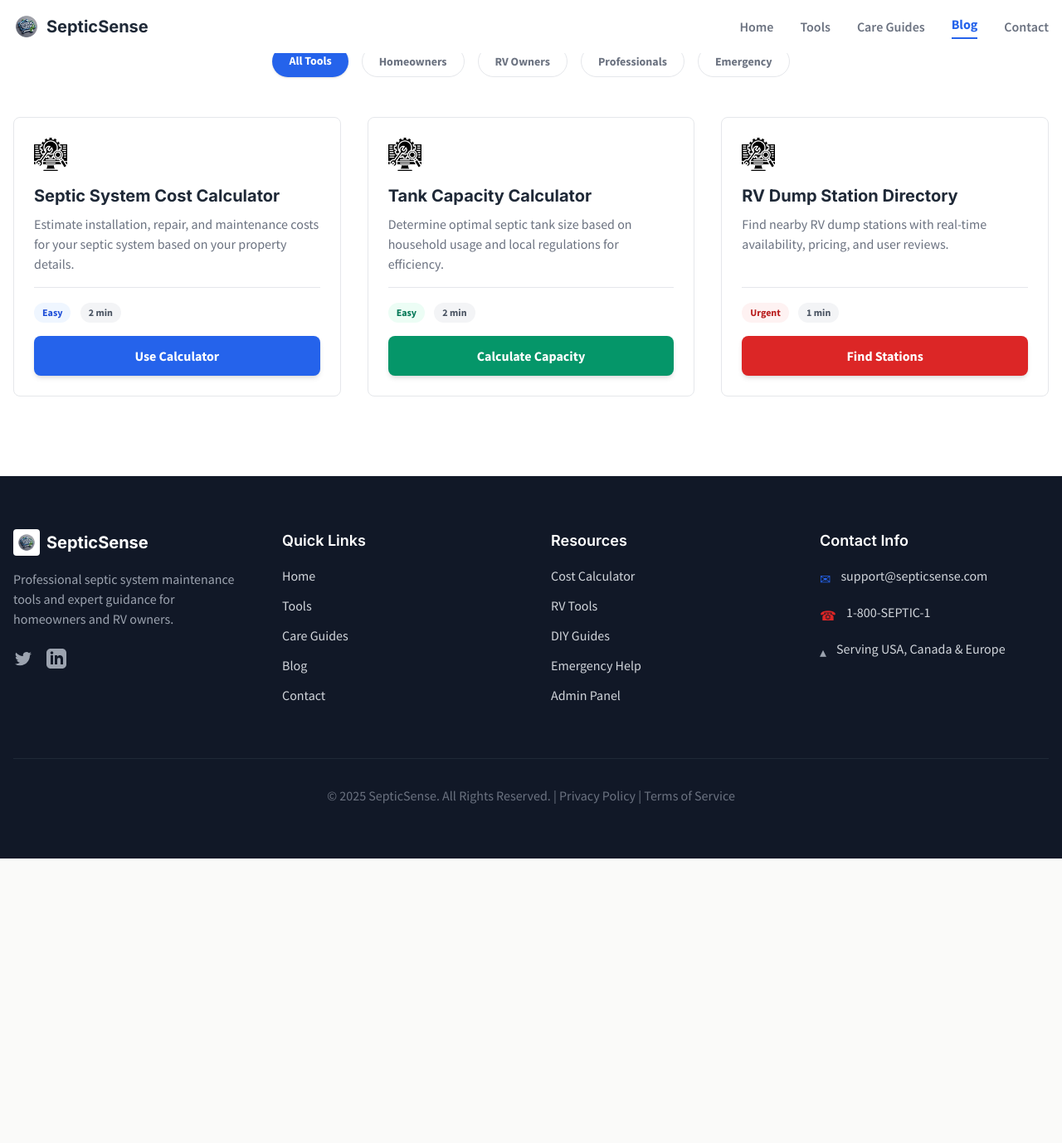
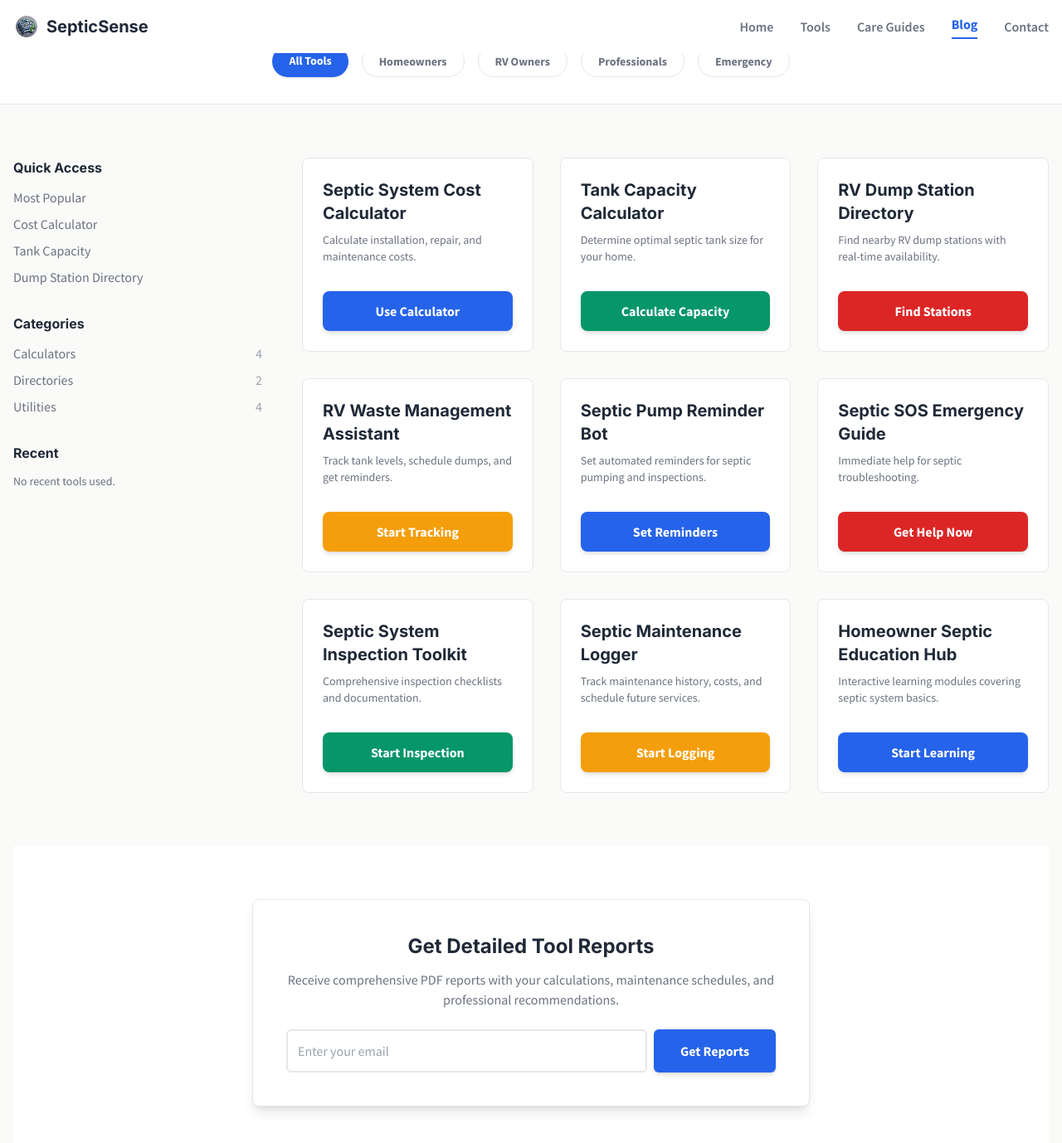
Before and after one commit to septicsense/Septic-Sense, a Jekyll site: the page built from tools.html, in a window 1280 px wide and 1400 px high, scrolled down 297 px. Shown: the top 1378 px of the window at 83% size. Built offline with Jekyll 4.4.1, drawn with Linux system fonts in a browser that asks for light colours; nearby versions of some CDN libraries; before the commit the page ends 1332 px from its top, so only the background shows below that.

Commit message:
Update tools.html

```diff
--- a/tools.html
+++ b/tools.html
@@ -1,28 +1,25 @@
 ---
-# /tools.html
+# /tools.html (Corrected Full Design)
 layout: default
 title: Professional Septic Tools & Calculators
 description: Access 10 interactive calculators and utilities designed for homeowners, professionals, and RV owners to manage their septic systems effectively.
 ---
 
-<div class="bg-white">
 <!-- Page Header -->
-  <div class="container mx-auto px-4 pt-12 pb-8 text-center">
+<div class="bg-surface border-b border-border">
+  <div class="container mx-auto px-4 pt-12 pb-8">
+    <div class="text-center">
       <h1 class="text-4xl md:text-5xl font-extrabold font-heading text-text-primary">Professional Septic Tools & Calculators</h1>
       <p class="mt-4 text-lg text-text-secondary max-w-3xl mx-auto">Access 10 interactive calculators and utilities designed for homeowners and RV owners. Get accurate estimates and expert guidance.</p>
     </div>
-
     <!-- Search and Filter Bar -->
-  <div class="container mx-auto px-4 pb-12">
-    <div class="max-w-4xl mx-auto">
-        <!-- Search Input -->
+    <div class="mt-8 max-w-4xl mx-auto">
       <div class="relative">
         <input type="search" placeholder="Search tools and calculators..." class="w-full p-4 pl-12 text-lg border-2 border-border rounded-lg focus:outline-none focus:ring-2 focus:ring-primary-100 focus:border-primary">
         <div class="absolute inset-y-0 left-0 pl-4 flex items-center pointer-events-none">
           <svg class="h-6 w-6 text-gray-400" fill="none" stroke="currentColor" viewBox="0 0 24 24"><path stroke-linecap="round" stroke-linejoin="round" stroke-width="2" d="M21 21l-6-6m2-5a7 7 0 11-14 0 7 7 0 0114 0z"></path></svg>
         </div>
       </div>
-        <!-- Filter Tabs -->
       <div class="mt-6 flex flex-wrap justify-center gap-2 md:gap-4">
         <a href="#" class="px-5 py-2 text-sm font-bold bg-primary text-white rounded-full shadow">All Tools</a>
         <a href="#" class="px-5 py-2 text-sm font-bold bg-surface text-text-secondary border border-border rounded-full hover:bg-gray-100">Homeowners</a>
@@ -32,55 +29,152 @@ description: Access 10 interactive calculators and utilities designed for homeow
       </div>
     </div>
   </div>
+</div>
 
-  <!-- Tools Grid -->
-  <div class="container mx-auto px-4 pb-16 sm:pb-24">
-    <div class="grid grid-cols-1 md:grid-cols-2 lg:grid-cols-3 gap-8">
+<!-- Main Content Area -->
+<div class="container mx-auto px-4 py-16">
+  <div class="flex flex-col lg:flex-row gap-12">
 
-      <!-- Tool Card 1: Cost Calculator -->
-      <div class="bg-surface p-6 rounded-lg border border-border shadow-card hover:shadow-card-elevated transition-shadow flex flex-col">
-        <div class="flex-grow">
-          <img src="{{ '/assets/images/interactive-tools-icon.png' | relative_url }}" class="h-10 w-10 mb-4" alt="Calculator Icon">
+    <!-- Left Sidebar -->
+    <aside class="w-full lg:w-1/4">
+      <div class="space-y-8 sticky top-24">
+        <!-- Quick Access -->
+        <div>
+          <h3 class="font-bold font-heading text-text-primary">Quick Access</h3>
+          <ul class="mt-3 space-y-2 text-text-secondary">
+            <li><a href="#" class="hover:text-primary hover:underline">Most Popular</a></li>
+            <li><a href="#" class="hover:text-primary hover:underline">Cost Calculator</a></li>
+            <li><a href="#" class="hover:text-primary hover:underline">Tank Capacity</a></li>
+            <li><a href="#" class="hover:text-primary hover:underline">Dump Station Directory</a></li>
+          </ul>
+        </div>
+        <!-- Categories -->
+        <div>
+          <h3 class="font-bold font-heading text-text-primary">Categories</h3>
+          <ul class="mt-3 space-y-2 text-text-secondary">
+            <li><a href="#" class="hover:text-primary hover:underline flex justify-between">Calculators <span class="text-gray-400">4</span></a></li>
+            <li><a href="#" class="hover:text-primary hover:underline flex justify-between">Directories <span class="text-gray-400">2</span></a></li>
+            <li><a href="#" class="hover:text-primary hover:underline flex justify-between">Utilities <span class="text-gray-400">4</span></a></li>
+          </ul>
+        </div>
+        <!-- Recent -->
+        <div>
+          <h3 class="font-bold font-heading text-text-primary">Recent</h3>
+          <p class="mt-3 text-sm text-text-secondary">No recent tools used.</p>
+        </div>
+      </div>
+    </aside>
+
+    <!-- Right Content: Tools Grid -->
+    <main class="w-full lg:w-3/4">
+      <div class="grid grid-cols-1 md:grid-cols-2 xl:grid-cols-3 gap-8">
+
+        <!-- Tool Cards -->
+        <div class="bg-surface p-6 rounded-lg border border-border shadow-card hover:shadow-card-elevated transition-shadow flex flex-col justify-between">
+          <div>
             <h3 class="font-heading text-xl font-bold text-text-primary">Septic System Cost Calculator</h3>
-          <p class="mt-2 text-text-secondary">Estimate installation, repair, and maintenance costs for your septic system based on your property details.</p>
+            <p class="mt-2 text-sm text-text-secondary">Calculate installation, repair, and maintenance costs.</p>
           </div>
-        <div class="mt-4 pt-4 border-t border-border">
-          <span class="inline-block bg-primary-50 text-primary-700 text-xs font-bold mr-2 px-2.5 py-1 rounded-full">Easy</span>
-          <span class="inline-block bg-gray-100 text-gray-600 text-xs font-bold mr-2 px-2.5 py-1 rounded-full">2 min</span>
-          <a href="#" class="mt-4 block w-full text-center px-6 py-3 bg-primary text-white font-bold rounded-lg shadow-md hover:bg-primary-700 transition duration-150">Use Calculator</a>
+          <div class="mt-4 pt-4">
+            <a href="#" class="block w-full text-center px-6 py-3 bg-primary text-white font-bold rounded-lg shadow-md hover:bg-primary-700 transition">Use Calculator</a>
           </div>
         </div>
 
-      <!-- Tool Card 2: Capacity Calculator -->
-      <div class="bg-surface p-6 rounded-lg border border-border shadow-card hover:shadow-card-elevated transition-shadow flex flex-col">
-        <div class="flex-grow">
-            <img src="{{ '/assets/images/interactive-tools-icon.png' | relative_url }}" class="h-10 w-10 mb-4" alt="Tank Icon">
+        <div class="bg-surface p-6 rounded-lg border border-border shadow-card hover:shadow-card-elevated transition-shadow flex flex-col justify-between">
+          <div>
             <h3 class="font-heading text-xl font-bold text-text-primary">Tank Capacity Calculator</h3>
-          <p class="mt-2 text-text-secondary">Determine optimal septic tank size based on household usage and local regulations for efficiency.</p>
+            <p class="mt-2 text-sm text-text-secondary">Determine optimal septic tank size for your home.</p>
           </div>
-        <div class="mt-4 pt-4 border-t border-border">
-          <span class="inline-block bg-secondary-50 text-secondary-700 text-xs font-bold mr-2 px-2.5 py-1 rounded-full">Easy</span>
-          <span class="inline-block bg-gray-100 text-gray-600 text-xs font-bold mr-2 px-2.5 py-1 rounded-full">2 min</span>
-          <a href="#" class="mt-4 block w-full text-center px-6 py-3 bg-secondary text-white font-bold rounded-lg shadow-md hover:bg-secondary-700 transition duration-150">Calculate Capacity</a>
+          <div class="mt-4 pt-4">
+            <a href="#" class="block w-full text-center px-6 py-3 bg-secondary text-white font-bold rounded-lg shadow-md hover:bg-secondary-700 transition">Calculate Capacity</a>
           </div>
         </div>
 
-      <!-- Tool Card 3: RV Dump Station Directory -->
-      <div class="bg-surface p-6 rounded-lg border border-border shadow-card hover:shadow-card-elevated transition-shadow flex flex-col">
-        <div class="flex-grow">
-            <img src="{{ '/assets/images/interactive-tools-icon.png' | relative_url }}" class="h-10 w-10 mb-4" alt="Map Pin Icon">
+        <div class="bg-surface p-6 rounded-lg border border-border shadow-card hover:shadow-card-elevated transition-shadow flex flex-col justify-between">
+          <div>
             <h3 class="font-heading text-xl font-bold text-text-primary">RV Dump Station Directory</h3>
-          <p class="mt-2 text-text-secondary">Find nearby RV dump stations with real-time availability, pricing, and user reviews.</p>
+            <p class="mt-2 text-sm text-text-secondary">Find nearby RV dump stations with real-time availability.</p>
           </div>
-        <div class="mt-4 pt-4 border-t border-border">
-          <span class="inline-block bg-accent-50 text-accent-700 text-xs font-bold mr-2 px-2.5 py-1 rounded-full">Urgent</span>
-          <span class="inline-block bg-gray-100 text-gray-600 text-xs font-bold mr-2 px-2.5 py-1 rounded-full">1 min</span>
-          <a href="#" class="mt-4 block w-full text-center px-6 py-3 bg-accent text-white font-bold rounded-lg shadow-md hover:bg-accent-700 transition duration-150">Find Stations</a>
+          <div class="mt-4 pt-4">
+            <a href="#" class="block w-full text-center px-6 py-3 bg-accent text-white font-bold rounded-lg shadow-md hover:bg-accent-700 transition">Find Stations</a>
           </div>
         </div>
 
-      <!-- Add more tool cards as needed following the pattern above -->
+        <div class="bg-surface p-6 rounded-lg border border-border shadow-card hover:shadow-card-elevated transition-shadow flex flex-col justify-between">
+          <div>
+            <h3 class="font-heading text-xl font-bold text-text-primary">RV Waste Management Assistant</h3>
+            <p class="mt-2 text-sm text-text-secondary">Track tank levels, schedule dumps, and get reminders.</p>
+          </div>
+          <div class="mt-4 pt-4">
+            <a href="#" class="block w-full text-center px-6 py-3 bg-warning text-white font-bold rounded-lg shadow-md hover:bg-yellow-600 transition">Start Tracking</a>
+          </div>
+        </div>
 
+        <div class="bg-surface p-6 rounded-lg border border-border shadow-card hover:shadow-card-elevated transition-shadow flex flex-col justify-between">
+          <div>
+            <h3 class="font-heading text-xl font-bold text-text-primary">Septic Pump Reminder Bot</h3>
+            <p class="mt-2 text-sm text-text-secondary">Set automated reminders for septic pumping and inspections.</p>
+          </div>
+          <div class="mt-4 pt-4">
+            <a href="#" class="block w-full text-center px-6 py-3 bg-primary text-white font-bold rounded-lg shadow-md hover:bg-primary-700 transition">Set Reminders</a>
+          </div>
+        </div>
+
+        <div class="bg-surface p-6 rounded-lg border border-border shadow-card hover:shadow-card-elevated transition-shadow flex flex-col justify-between">
+          <div>
+            <h3 class="font-heading text-xl font-bold text-text-primary">Septic SOS Emergency Guide</h3>
+            <p class="mt-2 text-sm text-text-secondary">Immediate help for septic troubleshooting.</p>
+          </div>
+          <div class="mt-4 pt-4">
+            <a href="#" class="block w-full text-center px-6 py-3 bg-accent text-white font-bold rounded-lg shadow-md hover:bg-accent-700 transition">Get Help Now</a>
+          </div>
+        </div>
+
+        <div class="bg-surface p-6 rounded-lg border border-border shadow-card hover:shadow-card-elevated transition-shadow flex flex-col justify-between">
+          <div>
+            <h3 class="font-heading text-xl font-bold text-text-primary">Septic System Inspection Toolkit</h3>
+            <p class="mt-2 text-sm text-text-secondary">Comprehensive inspection checklists and documentation.</p>
+          </div>
+          <div class="mt-4 pt-4">
+            <a href="#" class="block w-full text-center px-6 py-3 bg-secondary text-white font-bold rounded-lg shadow-md hover:bg-secondary-700 transition">Start Inspection</a>
+          </div>
+        </div>
+
+        <div class="bg-surface p-6 rounded-lg border border-border shadow-card hover:shadow-card-elevated transition-shadow flex flex-col justify-between">
+          <div>
+            <h3 class="font-heading text-xl font-bold text-text-primary">Septic Maintenance Logger</h3>
+            <p class="mt-2 text-sm text-text-secondary">Track maintenance history, costs, and schedule future services.</p>
+          </div>
+          <div class="mt-4 pt-4">
+            <a href="#" class="block w-full text-center px-6 py-3 bg-warning text-white font-bold rounded-lg shadow-md hover:bg-yellow-600 transition">Start Logging</a>
+          </div>
+        </div>
+
+        <div class="bg-surface p-6 rounded-lg border border-border shadow-card hover:shadow-card-elevated transition-shadow flex flex-col justify-between">
+          <div>
+            <h3 class="font-heading text-xl font-bold text-text-primary">Homeowner Septic Education Hub</h3>
+            <p class="mt-2 text-sm text-text-secondary">Interactive learning modules covering septic system basics.</p>
+          </div>
+          <div class="mt-4 pt-4">
+            <a href="#" class="block w-full text-center px-6 py-3 bg-primary text-white font-bold rounded-lg shadow-md hover:bg-primary-700 transition">Start Learning</a>
+          </div>
+        </div>
+
+      </div>
+    </main>
+  </div>
+
+  <!-- Bottom CTA Section -->
+  <div class="bg-surface mt-16">
+    <div class="container mx-auto px-4 py-16">
+      <div class="max-w-2xl mx-auto text-center bg-white p-10 rounded-lg border border-border shadow-lg">
+        <h2 class="text-2xl font-bold font-heading text-text-primary">Get Detailed Tool Reports</h2>
+        <p class="mt-3 text-text-secondary">Receive comprehensive PDF reports with your calculations, maintenance schedules, and professional recommendations.</p>
+        <div class="mt-6 flex flex-col sm:flex-row gap-2 justify-center">
+          <input type="email" placeholder="Enter your email" class="w-full sm:w-auto flex-grow p-3 border-2 border-border rounded-md focus:outline-none focus:border-primary">
+          <button class="px-8 py-3 bg-primary text-white font-bold rounded-md shadow-md hover:bg-primary-700 transition">Get Reports</button>
         </div>
       </div>
     </div>
+  </div>
+</div>
```
Lines whose indentation alone changed are shown as unchanged.
